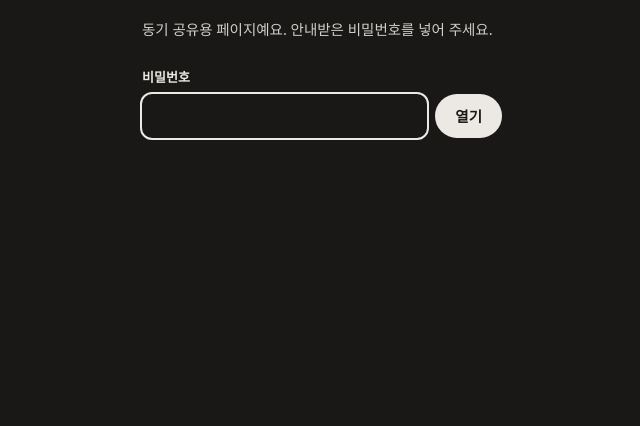
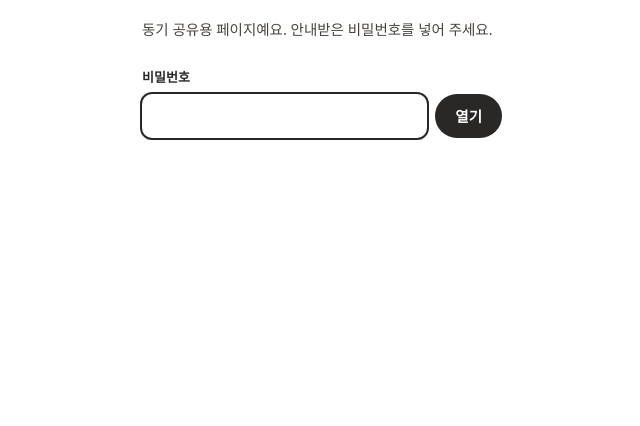
Before and after one commit to aro-deeply/yoga-ttc-notes, a plain HTML site: page index.html in a window 1280 px wide. Shown: the part 374-800 px from the top of the page, without its empty margins (318-958 px from the left). Drawn offline with Linux system fonts and the dark colour scheme; a web font is replaced by a local one.

Commit message:
다크 모드 끄고 밝은 화면으로 고정
Co-Authored-By: Claude Opus 5.5 <noreply@anthropic.com>
Claude-Session: https://claude.ai/code/session_01Qxw1DtpTZMg57e64g6gYB9

```diff
--- a/index.html
+++ b/index.html
@@ -17,8 +17,8 @@
 <meta name="mobile-web-app-capable" content="yes">
 <meta name="apple-mobile-web-app-title" content="TTC 노트">
 <meta name="apple-mobile-web-app-status-bar-style" content="default">
-<meta name="theme-color" content="#FFFFFF" media="(prefers-color-scheme: light)">
-<meta name="theme-color" content="#191817" media="(prefers-color-scheme: dark)">
+<meta name="theme-color" content="#FFFFFF">
+<meta name="color-scheme" content="light">
 <link rel="stylesheet" href="https://cdn.jsdelivr.net/gh/orioncactus/pretendard@v1.3.9/dist/web/variable/pretendardvariable-dynamic-subset.min.css">
 <style>
 /* 핸즈온 원본 토큰 (아래에서 다시 덮음) */
@@ -32,11 +32,6 @@
   --stage:#E9EFEB; --mat:#B9D3C7;
   --sans:"Pretendard","Noto Sans KR","Apple SD Gothic Neo","Malgun Gothic",system-ui,sans-serif;
   --latin:"Manrope","Pretendard","Noto Sans KR",system-ui,sans-serif;}
-@media (prefers-color-scheme: dark){:root:not([data-theme="light"]){--bg:#121816; --paper:#1A2220; --ink:#E5ECE9; --muted:#9FAEA8; --line:#2E3A36;
-  --deep:#0E2421; --deep-ink:#EAF2EF; --deep-muted:#8FB0A7;
-  --teal:#66C2AE; --teal-soft:#183631; --orange:#F2884F; --orange-soft:#3E2618;
-  --blue:#82B2E8; --blue-soft:#1A2B40; --red:#F07A70; --red-soft:#40201E;
-  --amber:#F0C25A; --amber-soft:#3A2F12; --stage:#DDE5E0; --mat:#A9C6B9; color-scheme:dark}}
 :root[data-theme="dark"]{--bg:#121816; --paper:#1A2220; --ink:#E5ECE9; --muted:#9FAEA8; --line:#2E3A36;
   --deep:#0E2421; --deep-ink:#EAF2EF; --deep-muted:#8FB0A7;
   --teal:#66C2AE; --teal-soft:#183631; --orange:#F2884F; --orange-soft:#3E2618;
@@ -59,17 +54,6 @@
   --mark-y:#FDEB9C; --mark-g:#D5ECD9;
   --top-h:56px;
 }
-@media (prefers-color-scheme: dark){:root:not([data-theme="light"]){
-  color-scheme:dark;
-  --bg:#191817; --surface:#22201F; --surface-2:#2A2826;
-  --ink:#ECE9E4; --ink-2:#D2CEC8; --muted:#A39E97; --faint:#7D7871;
-  --line:#2F2C2A; --line-2:#3D3A37; --hand:#EE9461; --hand-soft:#3B2A1F;
-  --paper:#191817; --deep:#ECE9E4; --deep-ink:#191817; --deep-muted:#7D7871;
-  --teal:#D2CEC8; --teal-soft:#2A2826; --orange:#EE9461; --orange-soft:#3B2A1F;
-  --blue:#93B2DA; --blue-soft:#1F2733; --red:#F08B7B; --red-soft:#3A2320;
-  --amber:#EBC468; --amber-soft:#352C14; --stage:#E9E6E1; --mat:#CFC7BC; --chip:#22201F;
-  --mark-y:#5A4C16; --mark-g:#21452D;
-}}
 :root[data-theme="dark"]{
   color-scheme:dark;
   --bg:#191817; --surface:#22201F; --surface-2:#2A2826;
@@ -93,7 +77,6 @@ a{color:inherit}
 h1,h2,h3,h4,h5{text-wrap:balance}
 p,li{text-wrap:pretty}
 .logo{width:24px;height:24px;display:block;flex:none}
-@media (prefers-color-scheme: dark){:root:not([data-theme="light"]) .logo{filter:invert(1)}}
 :root[data-theme="dark"] .logo{filter:invert(1)}
 
 /* 비밀번호 화면 */
@@ -255,7 +238,6 @@ p,li{text-wrap:pretty}
 .hb-check{gap:6px}
 .hb-big{font-size:22px;font-weight:700;color:var(--ink);letter-spacing:-.01em}
 .hb-doc .hb-note{font-size:13.5px;color:var(--muted)}
-@media (prefers-color-scheme: dark){.hb-pill.hw{background:#3A2A20;color:#F0A97C}}
 :root[data-theme="dark"] .hb-pill.hw{background:#3A2A20;color:#F0A97C}
 
 /* 표 */
@@ -3502,7 +3484,6 @@ mark.y{background:var(--mark-y)} mark.g{background:var(--mark-g)}
   --deep:#1F3B36; --onDeep:#FFFFFF; --teal:#2D7A6B; --stage:#E6EEE9; --chip:#F3F6F4;
   --sans:"IBM Plex Sans KR","Apple SD Gothic Neo",system-ui,sans-serif;
 }
-@media (prefers-color-scheme: dark){:host{--bg:#121816;--paper:#1A2220;--ink:#E5ECE9;--muted:#A3B1AB;--line:#2E3A36;--deep:#66C2AE;--onDeep:#0F1A17;--teal:#66C2AE;--stage:#DCE5E0;--chip:#222C29;color-scheme:dark}}
 :host-context([data-theme="dark"]){--bg:#121816;--paper:#1A2220;--ink:#E5ECE9;--muted:#A3B1AB;--line:#2E3A36;--deep:#66C2AE;--onDeep:#0F1A17;--teal:#66C2AE;--stage:#DCE5E0;--chip:#222C29;color-scheme:dark}
 *{box-sizing:border-box}:host{display:block;margin:0;background:var(--bg);color:var(--ink);font-family:var(--sans);word-break:keep-all;-webkit-font-smoothing:antialiased}
 .wrap{max-width:720px;margin:0 auto;padding-block:18px 40px;padding-left:max(16px,env(safe-area-inset-left,0px));padding-right:max(16px,env(safe-area-inset-right,0px));display:flex;flex-direction:column;gap:12px}
@@ -3553,7 +3534,6 @@ button:focus-visible{outline:2px solid var(--teal);outline-offset:2px}
 .warn b{flex:none;font-weight:700}
 .warn.red{background:#FBE5E3;color:#5A3A37}.warn.red b{color:#C9392F}
 .warn.green{background:#E1F0EC;color:#3E5650}.warn.green b{color:#1F3B36}
-@media (prefers-color-scheme: dark){:host .warn.red{background:#3A2422;color:#F0D2CE}:host .warn.red b{color:#FF8C80}:host .warn.green{background:#1E312C;color:#CFE5DE}:host .warn.green b{color:#66C2AE}}
 :host-context([data-theme="dark"]) .warn.red{background:#3A2422;color:#F0D2CE}:host-context([data-theme="dark"]) .warn.red b{color:#FF8C80}:host-context([data-theme="dark"]) .warn.green{background:#1E312C;color:#CFE5DE}:host-context([data-theme="dark"]) .warn.green b{color:#66C2AE}
 .after{background:var(--paper);border:1px solid var(--line);border-radius:16px;padding:16px 18px;display:flex;flex-direction:column;gap:8px}
 .after h2{margin:0;font-size:16px;font-weight:700}
@@ -3567,7 +3547,6 @@ button:focus-visible{outline:2px solid var(--teal);outline-offset:2px}
 @media (prefers-reduced-motion:reduce){.cues li{animation:none;opacity:1;transform:none}}
 
 :host{--bg:#FFFFFF;--paper:#FFFFFF;--ink:#292827;--muted:#6E6A64;--line:#E9E5DF;--deep:#292827;--onDeep:#FFFFFF;--teal:#47443F;--stage:#F3F1ED;--chip:#F7F5F2;--sans:"Pretendard Variable","Pretendard","Apple SD Gothic Neo",system-ui,sans-serif;}
-@media (prefers-color-scheme: dark){:host{--bg:#191817;--paper:#191817;--ink:#ECE9E4;--muted:#A39E97;--line:#2F2C2A;--deep:#ECE9E4;--onDeep:#191817;--teal:#D2CEC8;--stage:#E9E6E1;--chip:#22201F;color-scheme:dark;}}
 :host-context([data-theme="dark"]){--bg:#191817;--paper:#191817;--ink:#ECE9E4;--muted:#A39E97;--line:#2F2C2A;--deep:#ECE9E4;--onDeep:#191817;--teal:#D2CEC8;--stage:#E9E6E1;--chip:#22201F;color-scheme:dark;}
 .wrap{max-width:none;padding-block:0;padding-left:0;padding-right:0}
 .tabs{margin:0;padding:0 0 4px}
--- a/sw.js
+++ b/sw.js
@@ -1,6 +1,6 @@
 // 요가 TTC 수업 노트: 설치형 앱용 캐시
 // 항상 새 내용을 먼저 받아 오고, 인터넷이 없을 때만 저장해 둔 것을 보여 줌
-const CACHE = "ttc-notes-v1";
+const CACHE = "ttc-notes-v2";
 const FILES = ["./", "./index.html", "./manifest.webmanifest", "./img/logo.png", "./img/icon-192.png", "./img/icon-512.png", "./img/apple-touch-icon.png"];
 self.addEventListener("install", e => {
   e.waitUntil(caches.open(CACHE).then(c => c.addAll(FILES)).then(() => self.skipWaiting()));
```
